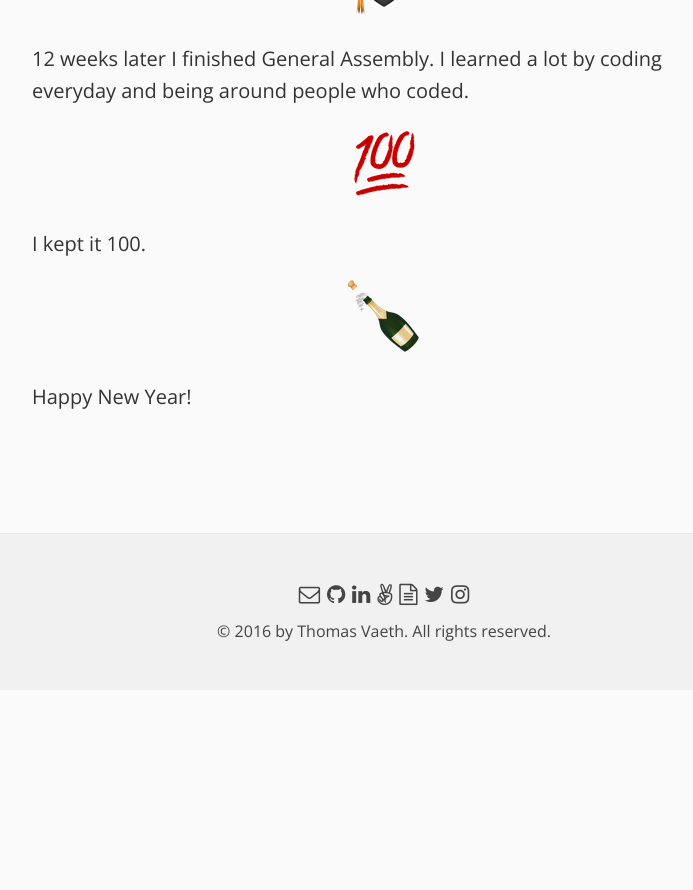
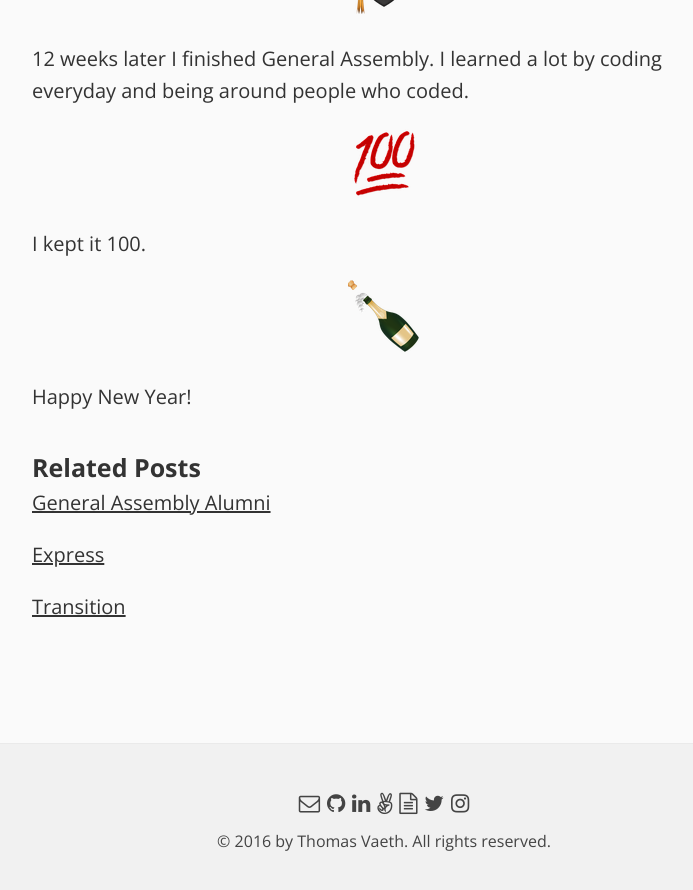
Before and after one commit to thomasvaeth/thomasvaeth.github.io, a Jekyll site: the page built from _posts/2016-01-01-my-year-in-10-emojis.html, in a window 1280 px wide and 900 px high, scrolled down 2065 px. Shown: the top 890 px of the window, without its empty margins (256-949 px from the left). Built offline with Jekyll 4.4.1, drawn with Linux system fonts in a browser that asks for light colours; nearby versions of some CDN libraries; comment, search, counter and statistics services are not loaded; before the commit the page ends 2755 px from its top, so only the background shows below that.

Commit message:
Edited blog post and added screenshots.

```diff
--- a/_posts/2016-01-01-my-year-in-10-emojis.html
+++ b/_posts/2016-01-01-my-year-in-10-emojis.html
@@ -2,6 +2,7 @@
 layout: post
 title: "My Year in 10 Emojis"
 date: 2016-01-01
+related: ["General Assembly Alumni", "Express", "Transition"]
 ---
 <p>2015 was completely different from any other year. I made some small changes like eating more vegetables and some big changes like moving across the country. I am looking forward to 2016, but here is a little recap of my last year in emojis:</p>
 <div class="emoji"><img src="/assets/images/emoji-1.png"></div>
```
Also changed, not shown: _screenshots/screenshot-1.png (added), _screenshots/screenshot-2.png (added), _screenshots/screenshot-3.png (added), readme.md (added).
